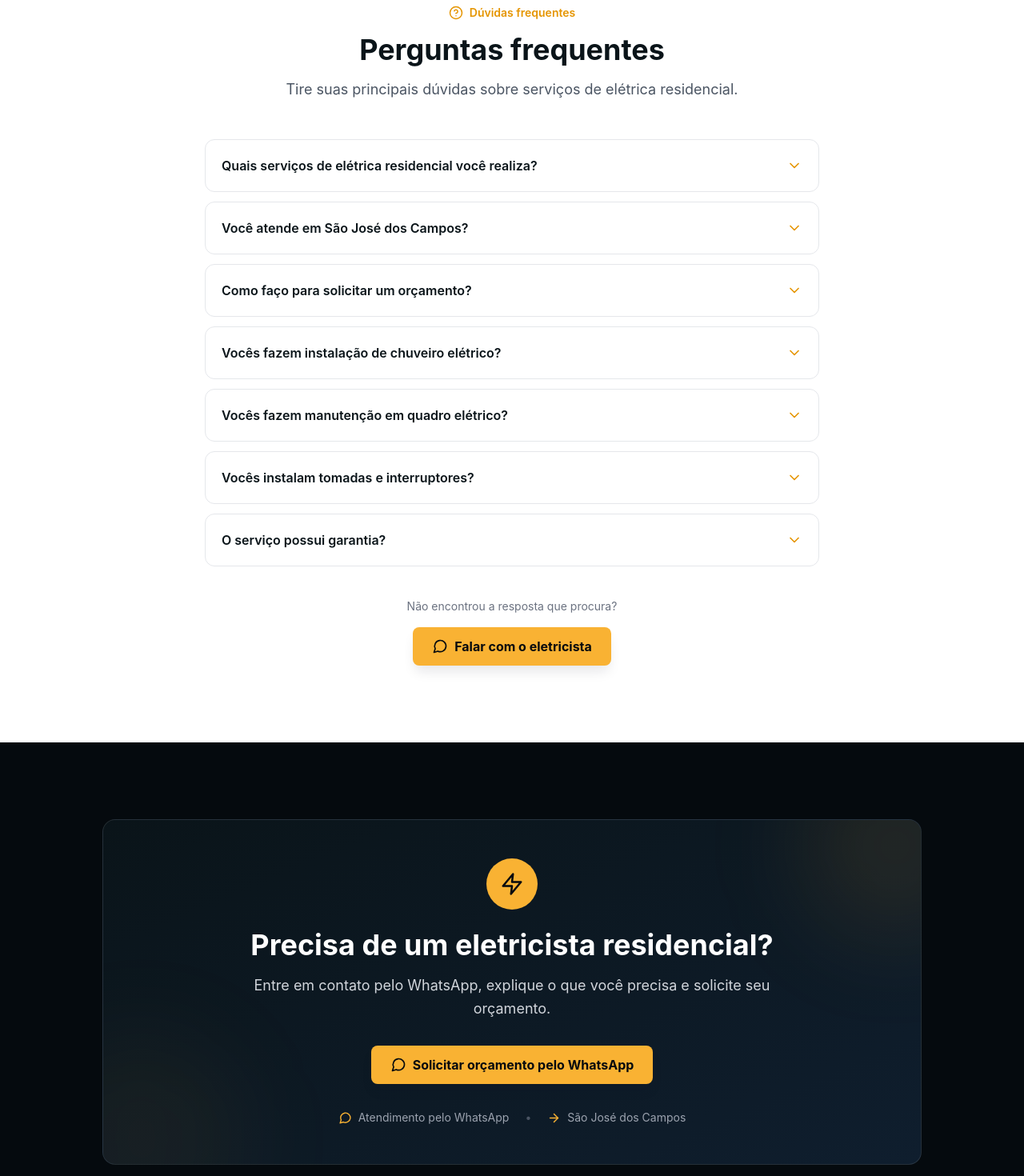
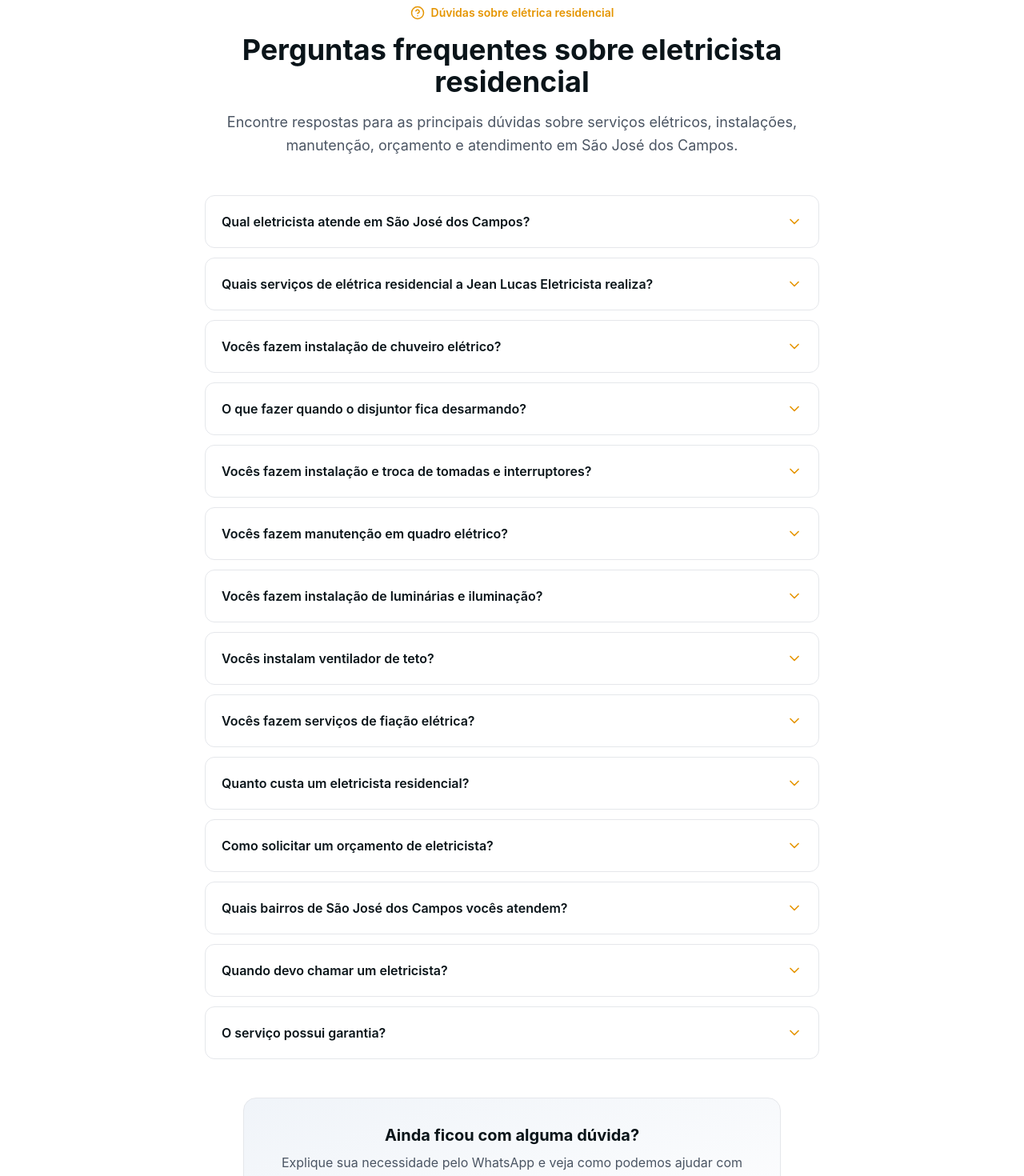
Before and after one commit to jeanlucassolutions/site-institucional, a Next.js app: page / in a window 1280 px wide. Shown: the part 6480-7950 px from the top of the page at 80% size. Built offline with nearby package versions, Linux system fonts and the light colour scheme; no server answers.

Commit message:
Update FAQ content and improve section headings

```diff
--- a/src/components/FAQ.tsx
+++ b/src/components/FAQ.tsx
@@ -7,39 +7,74 @@ import WhatsAppButton from './WhatsAppButton'
 const FAQ = () => {
   const faqs = [
     {
-      question: 'Quais serviços de elétrica residencial você realiza?',
+      question: 'Qual eletricista atende em São José dos Campos?',
       answer:
-        'Realizamos instalação de tomadas e interruptores, chuveiros elétricos, luminárias e iluminação, ventiladores de teto, disjuntores, quadros elétricos, fiação, instalações elétricas, manutenção e reparos.',
+        'A Jean Lucas Eletricista oferece atendimento para serviços de elétrica residencial em São José dos Campos - SP. O atendimento é voltado para instalações, manutenções e reparos elétricos em residências, principalmente nas regiões do Jardim da Granja, Jardim Uirá, Putim, Residencial Flamboyant, Jardim São José, Jardim Santa Inês e DCTA.',
     },
     {
-      question: 'Você atende em São José dos Campos?',
+      question: 'Quais serviços de elétrica residencial a Jean Lucas Eletricista realiza?',
       answer:
-        'Sim. O atendimento é realizado em São José dos Campos, principalmente nas regiões do Jardim da Granja, Jardim Uirá, Putim, Residencial Flamboyant, Jardim São José, Jardim Santa Inês e DCTA.',
-    },
-    {
-      question: 'Como faço para solicitar um orçamento?',
-      answer:
-        'Você pode entrar em contato pelo WhatsApp e explicar o serviço que precisa. Assim podemos conversar sobre a sua necessidade e o orçamento.',
+        'A Jean Lucas Eletricista realiza serviços de elétrica residencial como instalação de tomadas e interruptores, pontos de luz, luminárias, chuveiros elétricos, ventiladores de teto, disjuntores, quadros elétricos, fiação e instalações elétricas, além de manutenção e reparos.',
     },
     {
       question: 'Vocês fazem instalação de chuveiro elétrico?',
       answer:
-        'Sim. Realizamos instalação e manutenção de chuveiros elétricos residenciais.',
+        'Sim. A Jean Lucas Eletricista realiza instalação e manutenção de chuveiros elétricos residenciais. O serviço pode envolver a avaliação do ponto elétrico, fiação, disjuntor e demais componentes relacionados à instalação, conforme a necessidade do imóvel.',
+    },
+    {
+      question: 'O que fazer quando o disjuntor fica desarmando?',
+      answer:
+        'Um disjuntor que desarma repetidamente pode indicar sobrecarga, problema em algum equipamento ou alguma falha na instalação elétrica. Evite insistir em religá-lo várias vezes sem identificar a causa. O ideal é solicitar uma avaliação de um eletricista para verificar a instalação e identificar o problema.',
+    },
+    {
+      question: 'Vocês fazem instalação e troca de tomadas e interruptores?',
+      answer:
+        'Sim. A Jean Lucas Eletricista realiza instalação e substituição de tomadas, interruptores e pontos de luz em residências. O serviço pode ser realizado tanto em instalações novas quanto em pontos que precisam ser substituídos ou reparados.',
     },
     {
       question: 'Vocês fazem manutenção em quadro elétrico?',
       answer:
-        'Sim. Realizamos instalação, manutenção e reparos em quadros elétricos residenciais.',
+        'Sim. A Jean Lucas Eletricista realiza serviços relacionados a quadros elétricos residenciais, incluindo manutenção, reparos, instalação e substituição de componentes conforme a necessidade identificada durante a avaliação.',
     },
     {
-      question: 'Vocês instalam tomadas e interruptores?',
+      question: 'Vocês fazem instalação de luminárias e iluminação?',
       answer:
-        'Sim. Realizamos instalação de tomadas, interruptores e pontos de luz em residências.',
+        'Sim. São realizados serviços de instalação de luminárias, pontos de iluminação e outros componentes de iluminação residencial, sempre considerando as condições da instalação elétrica existente.',
+    },
+    {
+      question: 'Vocês instalam ventilador de teto?',
+      answer:
+        'Sim. A Jean Lucas Eletricista realiza instalação de ventiladores de teto em residências, verificando as condições necessárias para a instalação e o funcionamento adequado do equipamento.',
+    },
+    {
+      question: 'Vocês fazem serviços de fiação elétrica?',
+      answer:
+        'Sim. A Jean Lucas Eletricista realiza serviços relacionados à fiação e às instalações elétricas residenciais, incluindo distribuição e adequação de circuitos conforme a necessidade do serviço.',
+    },
+    {
+      question: 'Quanto custa um eletricista residencial?',
+      answer:
+        'O valor de um serviço elétrico depende do tipo de problema ou instalação, dos materiais necessários, das condições encontradas no local e da complexidade do serviço. Por isso, o orçamento é analisado de acordo com cada necessidade antes da execução.',
+    },
+    {
+      question: 'Como solicitar um orçamento de eletricista?',
+      answer:
+        'Para solicitar um orçamento, entre em contato pelo WhatsApp e explique qual serviço você precisa ou qual problema está acontecendo. Se possível, envie fotos ou vídeos do local para ajudar na avaliação inicial. A partir dessas informações, podemos conversar sobre a necessidade do atendimento.',
+    },
+    {
+      question: 'Quais bairros de São José dos Campos vocês atendem?',
+      answer:
+        'O atendimento é realizado em São José dos Campos, principalmente no Jardim da Granja, Jardim Uirá, Putim, Residencial Flamboyant, Jardim São José, Jardim Santa Inês e DCTA. Se você estiver em outra região da cidade, entre em contato para verificar a possibilidade de atendimento.',
+    },
+    {
+      question: 'Quando devo chamar um eletricista?',
+      answer:
+        'É recomendado procurar um eletricista quando houver problemas como tomadas ou interruptores com mau funcionamento, disjuntores desarmando repetidamente, falhas na iluminação, problemas de fiação, necessidade de instalar chuveiro ou ventilador de teto, alterações no quadro elétrico ou outras situações que envolvam a instalação elétrica da residência.',
     },
     {
       question: 'O serviço possui garantia?',
       answer:
-        'Sim. A Jean Lucas Eletricista oferece garantia para o serviço realizado, conforme as condições combinadas para cada atendimento.',
+        'A Jean Lucas Eletricista oferece garantia para o serviço realizado, conforme as condições combinadas em cada atendimento. As condições da garantia podem variar de acordo com o tipo de serviço e devem ser esclarecidas no momento do orçamento.',
     },
   ]
 
@@ -54,18 +89,20 @@ const FAQ = () => {
       <div className="container mx-auto px-4">
 
         {/* Header */}
-        <div className="text-center max-w-2xl mx-auto mb-12">
+        <div className="text-center max-w-3xl mx-auto mb-12">
           <div className="inline-flex items-center gap-2 text-sm font-semibold text-electric-600 mb-4">
             <HelpCircle size={18} />
-            Dúvidas frequentes
+            Dúvidas sobre elétrica residencial
           </div>
 
           <h2 className="text-3xl md:text-4xl font-bold text-navy-800 mb-4">
-            Perguntas frequentes
+            Perguntas frequentes sobre eletricista residencial
           </h2>
 
-          <p className="text-lg text-gray-600">
-            Tire suas principais dúvidas sobre serviços de elétrica residencial.
+          <p className="text-lg text-gray-600 leading-relaxed">
+            Encontre respostas para as principais dúvidas sobre serviços
+            elétricos, instalações, manutenção, orçamento e atendimento em
+            São José dos Campos.
           </p>
         </div>
 
@@ -77,7 +114,11 @@ const FAQ = () => {
             return (
               <div
                 key={faq.question}
-                className="border border-gray-200 rounded-xl overflow-hidden bg-white"
+                className={`border rounded-xl overflow-hidden transition-all duration-300 ${
+                  isOpen
+                    ? 'border-electric-500 shadow-sm'
+                    : 'border-gray-200'
+                }`}
               >
                 <button
                   type="button"
@@ -110,15 +151,22 @@ const FAQ = () => {
         </div>
 
         {/* CTA */}
-        <div className="text-center mt-10">
-          <p className="text-sm text-gray-500 mb-4">
-            Não encontrou a resposta que procura?
-          </p>
+        <div className="max-w-2xl mx-auto text-center mt-12">
+          <div className="bg-gradient-to-br from-navy-50 to-white border border-gray-200 rounded-2xl p-8">
+            <h3 className="text-xl font-bold text-navy-800 mb-2">
+              Ainda ficou com alguma dúvida?
+            </h3>
 
-          <WhatsAppButton
-            variant="cta"
-            text="Falar com o eletricista"
-          />
+            <p className="text-gray-600 mb-6">
+              Explique sua necessidade pelo WhatsApp e veja como podemos
+              ajudar com seu serviço de elétrica residencial.
+            </p>
+
+            <WhatsAppButton
+              variant="cta"
+              text="Falar com o eletricista"
+            />
+          </div>
         </div>
 
       </div>
```
